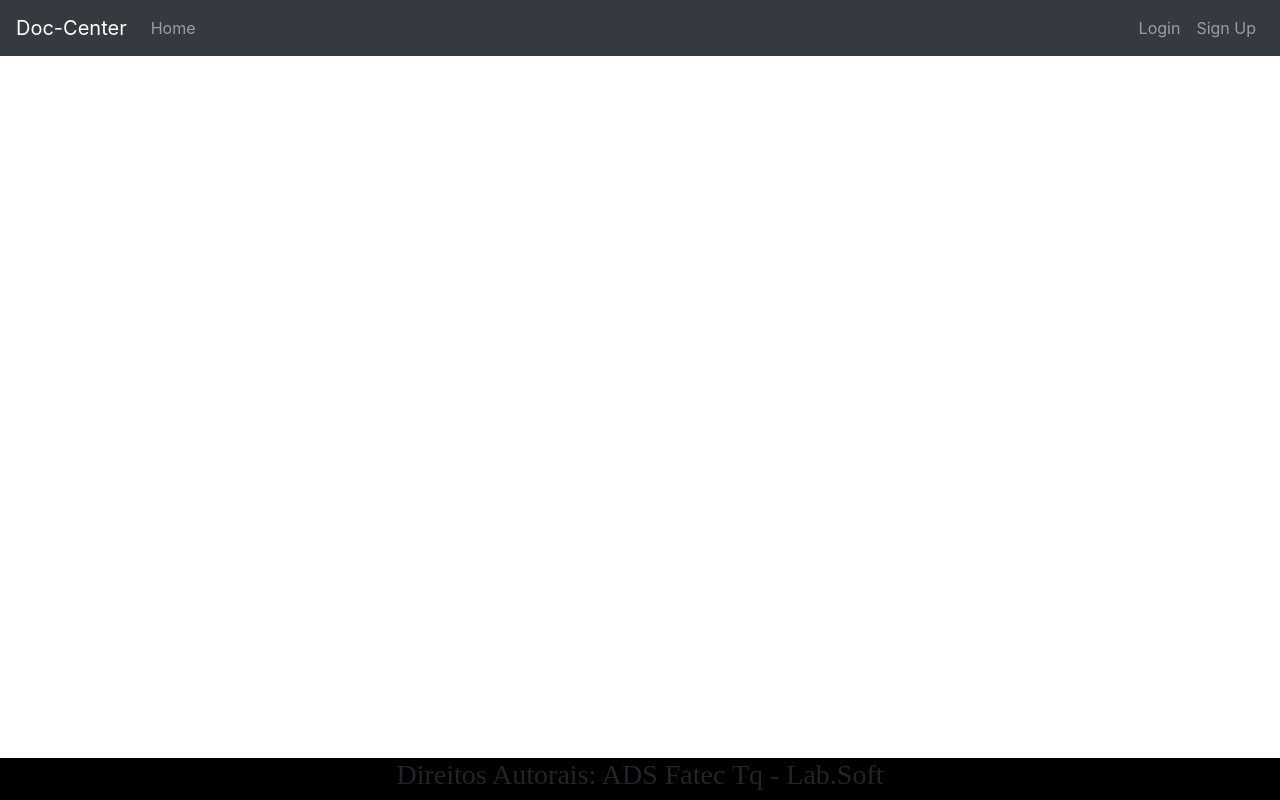
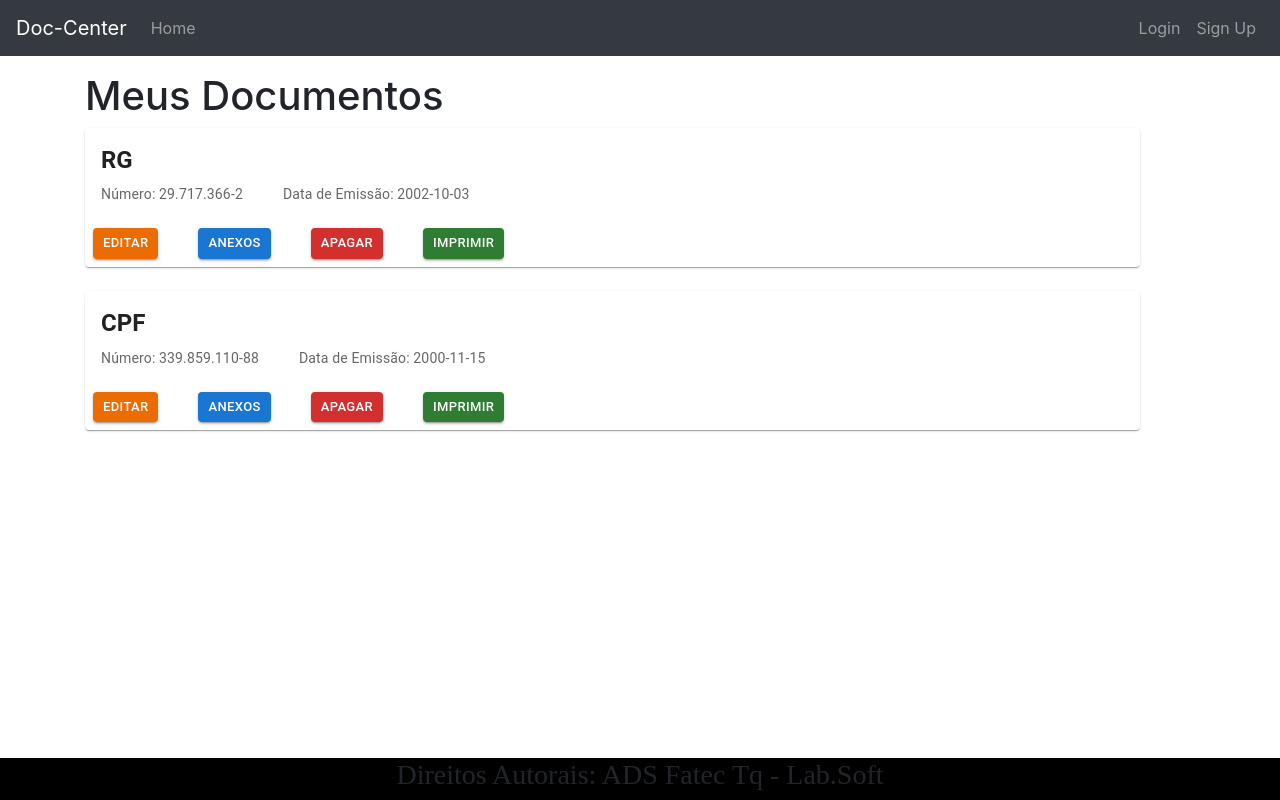
Before and after one commit to marlonbatista/doc-center, a React (Create React App) app in the folder doc-center-web/: page /editFile in a window 1280 px wide. Built offline with nearby package versions, Linux system fonts and the light colour scheme.

Commit message:
Criada 1º layout da página de documentos

```diff
--- a/doc-center-web/src/App.js
+++ b/doc-center-web/src/App.js
@@ -20,6 +20,8 @@ import BoardModerator from "./components/BoardModerator";
 import BoardAdmin from "./components/BoardAdmin";
 import Footer from "./components/Footer";
 import EventBus from "./common/EventBus";
+
+import File from './pages/File'
 
 
 const App = () => {
@@ -133,6 +135,7 @@ const App = () => {
           <Route path="/user" element={<BoardUser/>} />
           <Route path="/mod" element={<BoardModerator/>} />
           <Route path="/admin" element={<BoardAdmin/>} />
+          <Route path="/editFile" element={<File/>} />
          {/* <Route path="/add" element={<AddDocument/>} />
           <Route path="/tutorials" element={<DocumentsList/>} />
           <Route path="/tutorials/:id" element={<Document/>} /> */}
--- /dev/null
+++ b/doc-center-web/src/components/CardFile/CardFile.js
@@ -0,0 +1,41 @@
+import Card from '@mui/material/Card';
+import CardActions from '@mui/material/CardActions';
+import CardContent from '@mui/material/CardContent';
+import Button from '@mui/material/Button';
+import Typography from '@mui/material/Typography';
+import Stack from '@mui/material/Stack';
+
+import './style.css';
+
+
+
+const CardFile = (props) => {
+        return (
+            <Card sx={{ maxWidth: '95%' }}>
+              <CardContent>
+                <Typography gutterBottom variant="h5" component="div">
+                  <b>{props.Description}</b>
+                </Typography>
+                <Stack direction="row" spacing={5}>
+                <Typography variant="body2" color="text.secondary">
+                 Número: {props.Number}
+                </Typography>
+                <Typography variant="body2" color="text.secondary">
+                 Data de Emissão: {props.DataOfIssue}
+                </Typography>
+                </Stack>
+
+              </CardContent>
+              <CardActions>
+              <Stack direction="row" spacing={5}>
+                <Button variant="contained" size="small" color="warning">Editar</Button>
+                <Button variant="contained" size="small" color="primary">Anexos</Button>
+                <Button variant="contained" size="small" color="error">Apagar</Button>
+                <Button variant="contained" size="small" color="success">Imprimir</Button>
+                </Stack>
+              </CardActions>
+            </Card>
+          );
+}
+
+export default CardFile;
--- /dev/null
+++ b/doc-center-web/src/components/CardFile/style.css
@@ -0,0 +1,4 @@
+.list {
+    justify-content: flex;
+    align-content: space-between;
+}
--- a/doc-center-web/src/pages/File.js
+++ b/doc-center-web/src/pages/File.js
@@ -1,17 +1,47 @@
+import CardFile from "../components/CardFile/CardFile"
+
+const FILES = [
+  {
+    Id: 1,
+    Description: "RG",
+    Number: "29.717.366-2",
+    DataOfIssue: "2002-10-03",
+    File: "1k2oisk2k",
+    UserId: 2
+  },
+  {
+    Id: 2,
+    Description: "CPF",
+    Number: "339.859.110-88",
+    DataOfIssue: "2000-11-15",
+    File: "1k2oisk2k",
+    UserId: 2
+  }
+]
+
 const File = () => {
-    const documentList = [];
-    return(
-        <>
-        <h1>Meus Documentos</h1>
-        array.forEach(element => {
-
-        });
-        </>
-    )
+  const documentList = []
+  return (
+    <>
+      <h1>Meus Documentos</h1>
+      {FILES.map((file) => {
+        return (
+          <>
+            <CardFile
+              Description={file.Description}
+              Number={file.Number}
+              DataOfIssue={file.DataOfIssue}
+            />
+            <br />
+          </>
+        )
+      })}
+    </>
+  )
 }
 
 const getAllDocuments = () => {
-    return
+  return
 }
 
-export default File;
+export default File
```
Also changed, not shown: doc-center-web/src/models/File.js (added), 1 other file (tests, documents, lock files or other folders).
